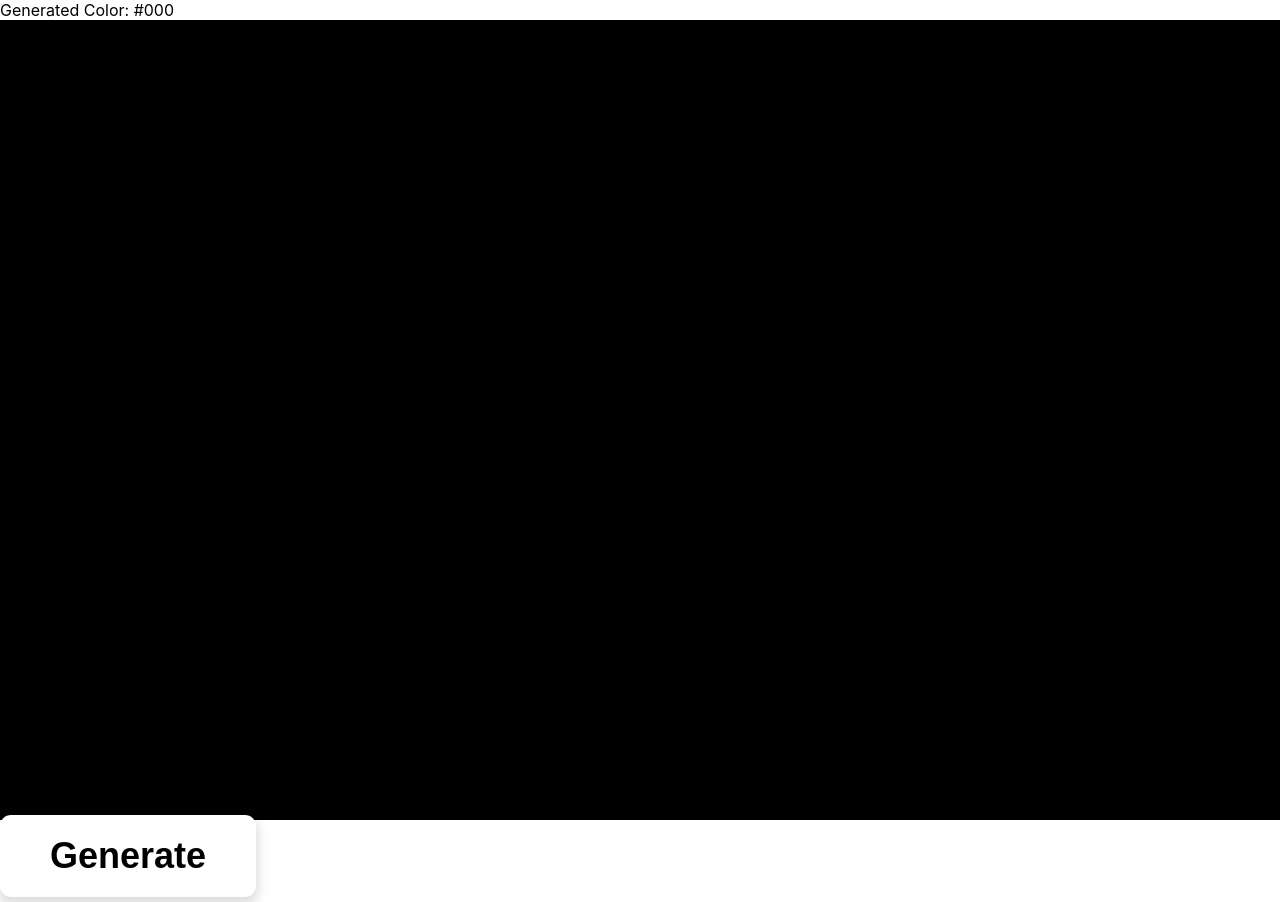
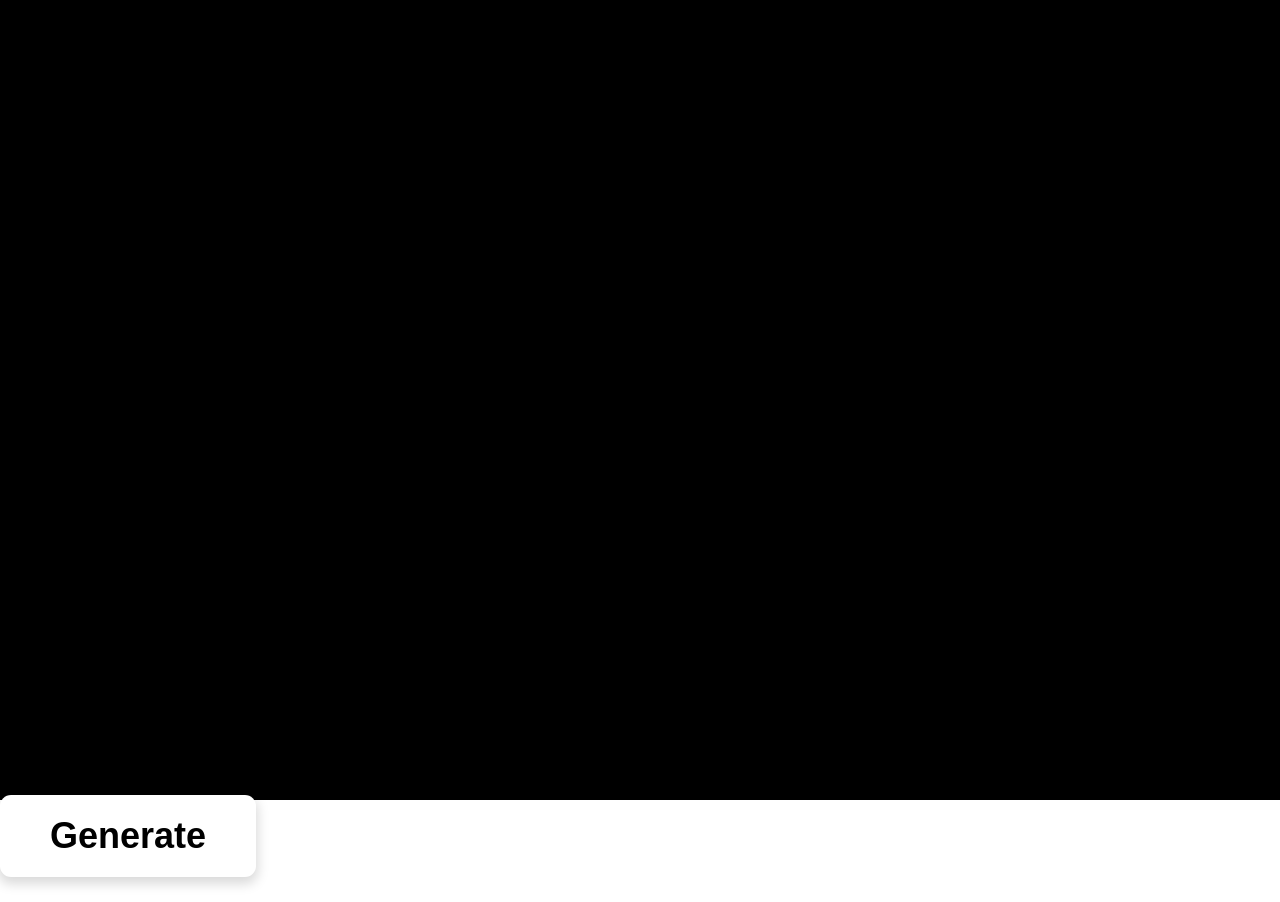
Before and after one commit to AdrianRistic/react-random-color-gen2, a React (Create React App) app: page / in a window 1280 px wide. Built offline with nearby package versions, Linux system fonts and the light colour scheme.

Commit message:
Moved text again

```diff
--- a/src/App.js
+++ b/src/App.js
@@ -27,9 +27,9 @@ const RandomColor = () => {
 
   return (
     <div>
-      Generated Color: {color}
       <div style={{ backgroundColor: color }} className="container">
         {' '}
+        Generated Color: {color}
       </div>
       <button style={{ color: color }} onClick={handleGenerate}>
         Generate
```
